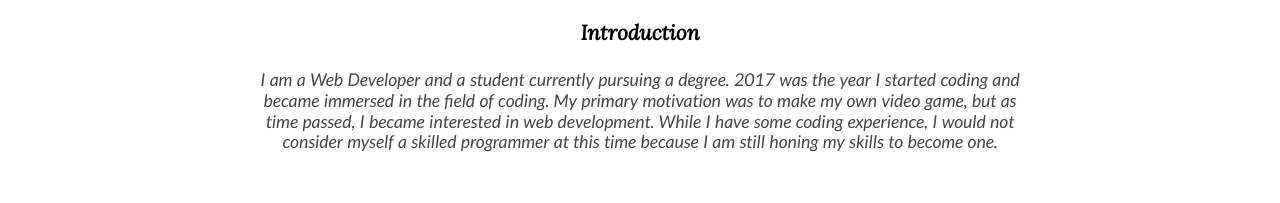
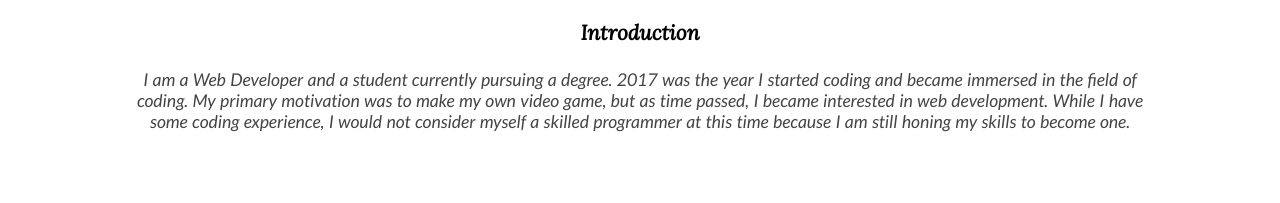
Before and after one commit to SulaimanYaacob/MyPortfolio, a React (Create React App) app: page / in a window 1280 px wide. Shown: the part 400-603 px from the top of the page. Built offline with nearby package versions, Linux system fonts and the light colour scheme; no server answers; a web font is replaced by a local one.

Commit message:
update_redesign

```diff
--- a/src/components/Content/ContentStyle.css
+++ b/src/components/Content/ContentStyle.css
@@ -16,7 +16,7 @@
   font-family: "Lato";
   font-style: italic;
   font-size: 1.1rem;
-  max-width: 60%;
+  width: 80%;
   word-spacing: 1px;
   line-height: 1.3rem;
 }
```
